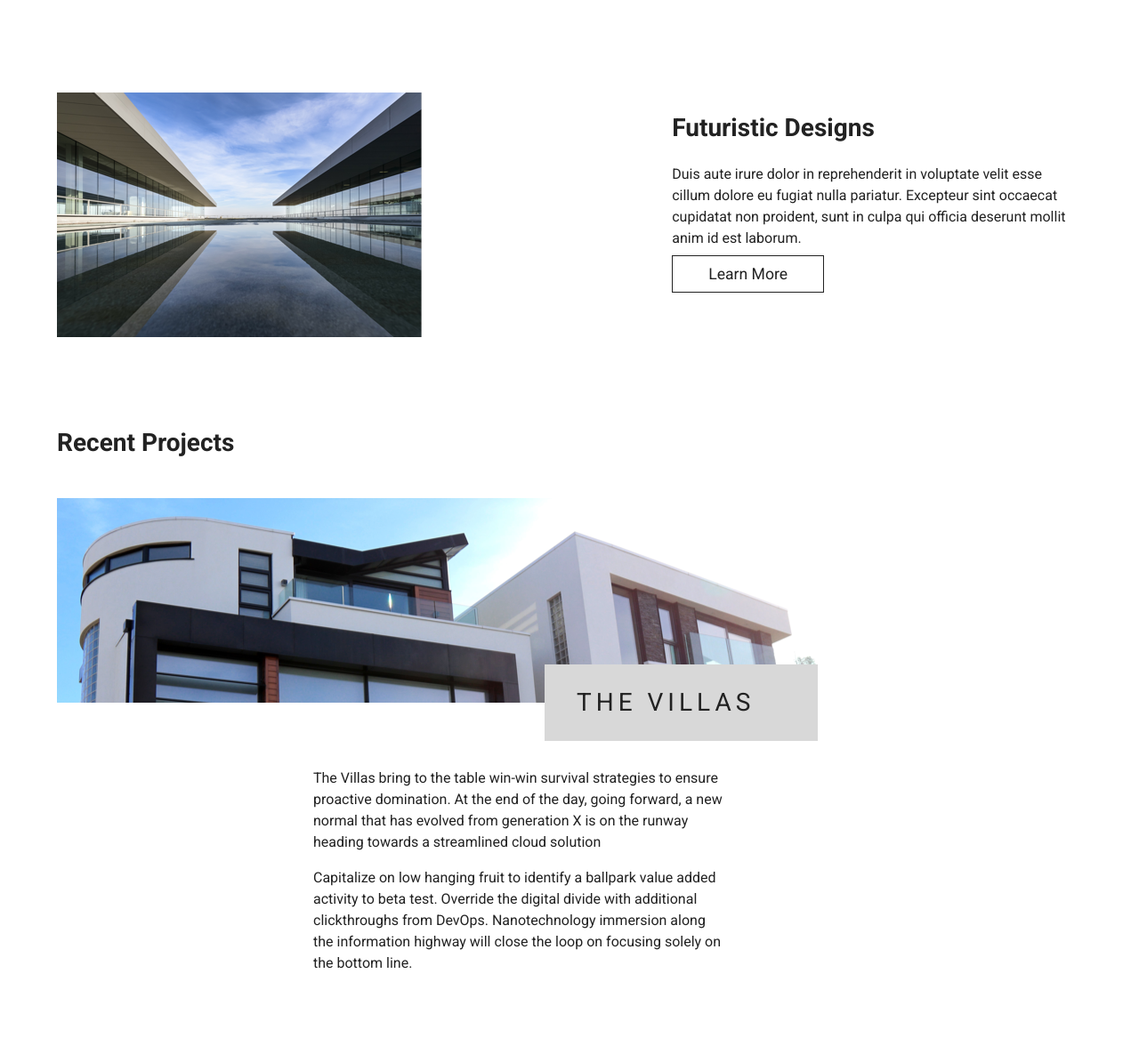
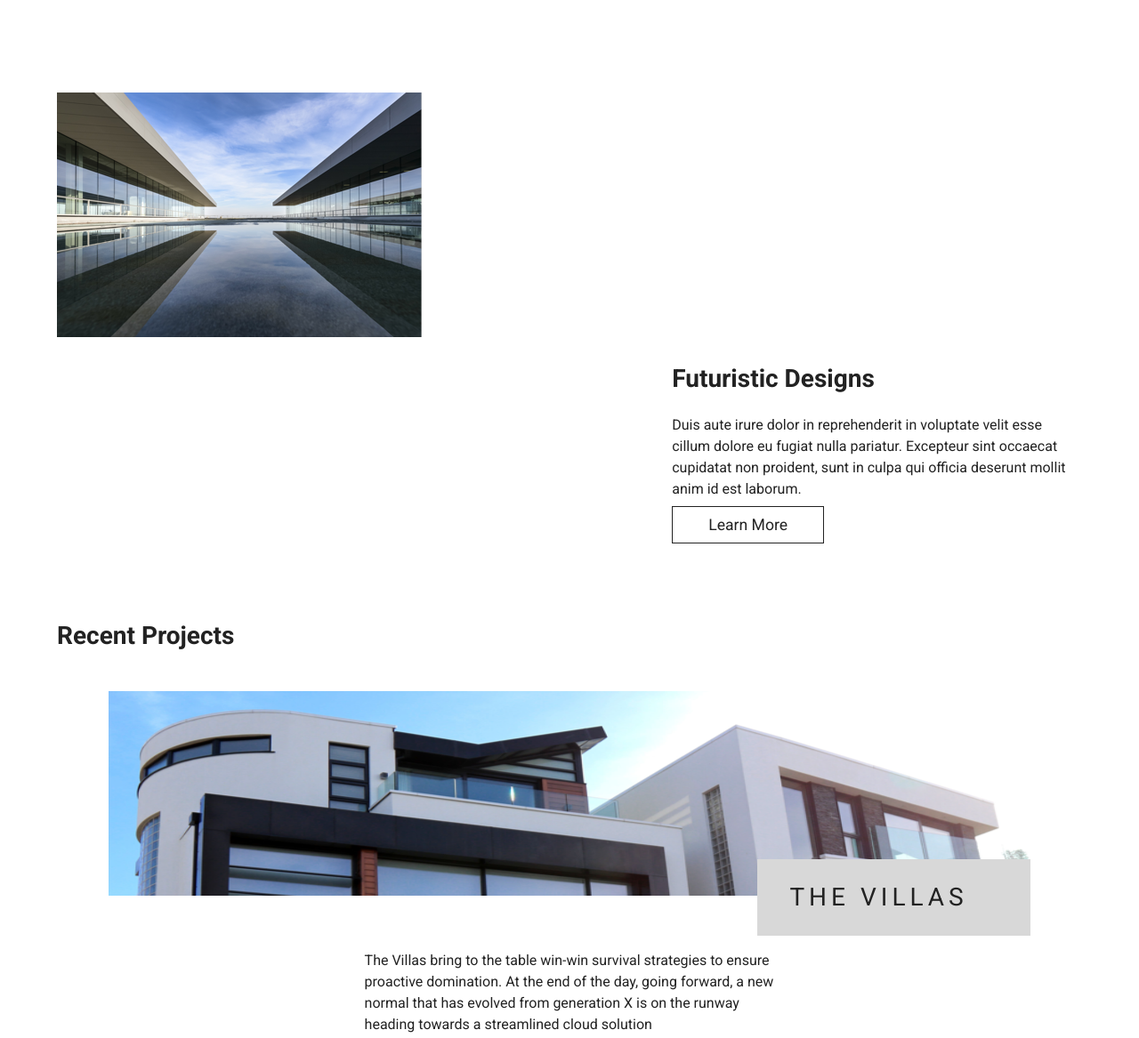
Before and after one commit to paritie/precourse, a plain HTML site: page client-project/index.html in a window 1280 px wide. Shown: the part 1150-2317 px from the top of the page at 89% size. Drawn offline with Linux system fonts and the light colour scheme.

Commit message:
added tablet version for home page

```diff
--- a/client-project/css/index.css
+++ b/client-project/css/index.css
@@ -140,6 +140,10 @@ nav li a {
     line-height: 75px;
 }
 
+.button-pure {
+    width: 100%;
+}
+
 section {
     display: inline-block;
 }
@@ -149,9 +153,15 @@ section {
     width: 100%;
 }
 
+.homePictures {
+    position: relative;
+    width: 100%;
+    height: auto;
+    margin: 0;
+}
+
 .firstHomeImage {
     float: right;
-    margin-left: 50px;
 }
 
 .sj {
@@ -204,7 +214,9 @@ h3 {
     background-color: #D8D8D8;
     width: 250px;
     position: absolute;
-    transform: translate(548px,-50px);
+    right: 0;
+    bottom: 0;
+    display: inline;
     font-weight: lighter;
     font-size: 28px;
     letter-spacing: 5px;
@@ -212,8 +224,7 @@ h3 {
 
 .paragraph {
     width: 40%;
-    padding-top: 50px;
-    margin-left: 25%;
+    margin-left: 30%;
     margin-bottom: 80px;
 }
 
@@ -237,20 +248,24 @@ h3 {
     background-color: #D8D8D8;
     width: 250px;
     position: absolute;
-    transform: translate(548px,-50px);
+    right: 0;
+    bottom: 0;
+    display: inline;
     font-weight: lighter;
     font-size: 28px;
     letter-spacing: 5px;
 }
 
 .mobile-images {
-    width: 100%;
-    height: auto;
+    position: relative;
+    width: 90%;
+    height: 275px;
+    margin: 0 auto;
 }
 
 .stretch-images {
-height: auto;
-width: auto;
+height: 230px;
+width: 100%;
 }
 
 
@@ -470,6 +485,11 @@ aside li {
 
 /*====MEDIA QUERIES====*/
 
+/*===HOME PAGE TABLET ====*/
+
+@media only screen and (min-width : 768px) and (max-width : 1024px) {
+
+}
 /*===HOME PAGE MOBILE ====*/
 
 @media screen and (max-width: 767px) {
@@ -486,6 +506,10 @@ aside li {
     .secondHomeImage {
         width: 290px;
         height: 275px;
+        float: none;
+    }
+
+    .homePictures {
         margin: 0 auto;
     }
     .sj,
@@ -499,8 +523,8 @@ aside li {
 
     .mobile-images {
         width: 320px;
-        height: 200px;
-        overflow: hidden;
+        height: 310px;
+        overflow-x: hidden;
     }
 
 .stretch-images {
--- a/client-project/index.html
+++ b/client-project/index.html
@@ -31,7 +31,9 @@
 
 		<div class="container home-container">
 			<section class="architects">
-				<img src="img/home/home-img-1.png" class="firstHomeImage" alt="Home Image 1">
+				<div class="homePictures">
+					<img src="img/home/home-img-1.png" class="firstHomeImage" alt="Home Image 1">
+				</div>
 				<div class="sj">
 					<h3>Smith & Jones Architects</h3>
 					<p>Lorem ipsum dolor sit amet, consectetur adipisicing elit, sed do eiusmod tempor incididunt ut labore et dolore magna aliqua.</p><br>
@@ -39,8 +41,9 @@
 				</div>
 			</section>
 
-			<section class="designs">
+			<section class="designs"><div class="homePictures">
 				<img src="img/home/home-img-2.png" class="secondHomeImage" alt="Home Image 2">
+			</div>
 				<div class="future">
 					<h3>Futuristic Designs</h3>
 					<p>Duis aute irure dolor in reprehenderit in voluptate velit esse cillum dolore eu fugiat nulla pariatur. Excepteur sint occaecat cupidatat non proident, sunt in culpa qui officia deserunt mollit anim id est laborum.</p>
@@ -53,8 +56,8 @@
 				<section>
 					<div class="mobile-images">
 						<img src="img/home/home-villas-img.png" class="stretch-images" alt="The Villas Project">
+						<h5 class="villas">THE VILLAS</h5>
 					</div>
-					<h5 class="villas">THE VILLAS</h5>
 					<div class="paragraph">
 						<p>The Villas bring to the table win-win survival strategies to ensure proactive domination. At the end of the day, going forward, a new normal that has evolved from generation X is on the runway heading towards a streamlined cloud solution</p>
 						<p>Capitalize on low hanging fruit to identify a ballpark value added activity to beta test. Override the digital divide with additional clickthroughs from DevOps. Nanotechnology immersion along the information highway will close the loop on focusing solely on the bottom line.</p>
@@ -64,8 +67,8 @@
 				<section>
 					<div class="mobile-images">
 						<img src="img/home/home-outskirts-img.png" class="stretch-images" alt="Outskirts Project">
+						<h5 class="outskirts">OUTSKIRTS</h5>
 					</div>
-					<h5 class="outskirts">OUTSKIRTS</h5>
 					<div class="paragraph">
 						<p>The Outskirts are amazing to the table win-win survival strategies to ensure proactive domination. At the end of the day, going forward, a new normal that has evolved from generation X is on the runway heading towards a streamlined cloud solution.</p>
 						<p>Capitalize on low hanging fruit to identify a ballpark value added activity to beta test. Override the digital divide with additional clickthroughs from DevOps. Nanotechnology immersion along the information highway will close the loop on focusing solely on the bottom line.</p>
@@ -75,8 +78,8 @@
 				<section>
 					<div class="mobile-images">
 						<img src="img/home/home-the-blocks-img.png" class="stretch-images" alt="The Blocks Project">
+						<h5 class="blocks">THE BLOCKS</h5>
 					</div>
-					<h5 class="blocks">THE BLOCKS</h5>
 					<div class="paragraph">
 						<p>The Blocks are amazing to the table win-win survival strategies to ensure proactive domination. At the end of the day, going forward, a new normal that has evolved from generation X is on the runway heading towards a streamlined cloud solution.</p>
 						<p>Capitalize on low hanging fruit to identify a ballpark value added activity to beta test. Override the digital divide with additional clickthroughs from DevOps. Nanotechnology immersion along the information highway will close the loop on focusing solely on the bottom line.</p>
```
